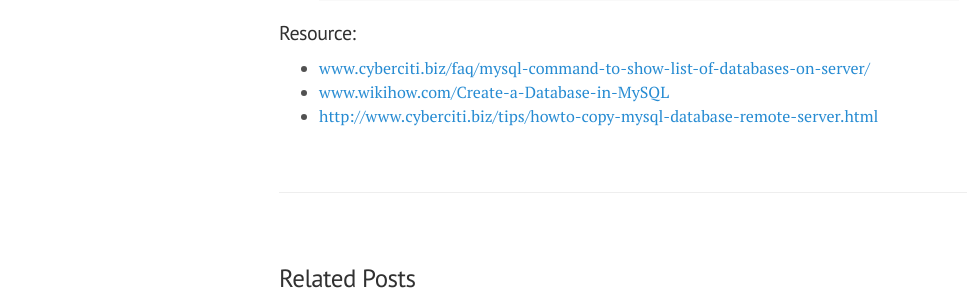
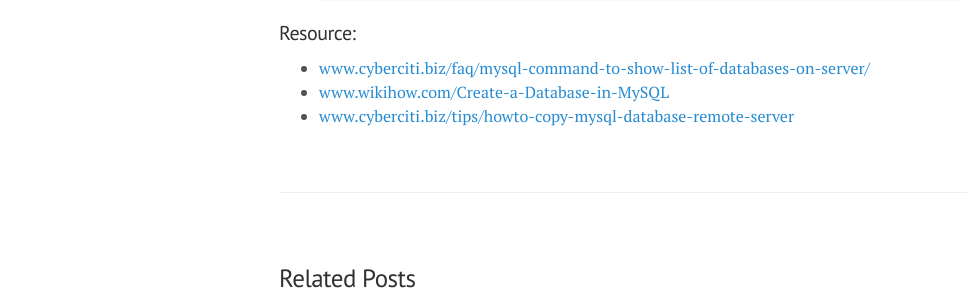
Before and after one commit to usunyu/usunyu.github.io, a Jekyll site: the page built from note/_posts/2014-12-07-mysql-tips.markdown, in a window 1280 px wide. Shown: the part 1117-1417 px from the top of the page, without its empty margins (1-968 px from the left). Built offline with Jekyll 4.4.1, drawn with Linux system fonts in a browser that asks for light colours; Markdown is read by kramdown in place of the engine named in the settings; some of the changed lines change nothing that is shown.

Commit message:
post nit

```diff
--- a/note/_posts/2014-12-07-mysql-tips.markdown
+++ b/note/_posts/2014-12-07-mysql-tips.markdown
@@ -40,4 +40,4 @@ $ mysql -u user -p db-name < db-name.out
 #### Resource:
 * [www.cyberciti.biz/faq/mysql-command-to-show-list-of-databases-on-server/](http://www.cyberciti.biz/faq/mysql-command-to-show-list-of-databases-on-server/)
 * [www.wikihow.com/Create-a-Database-in-MySQL](http://www.wikihow.com/Create-a-Database-in-MySQL)
-* [http://www.cyberciti.biz/tips/howto-copy-mysql-database-remote-server.html](http://www.cyberciti.biz/tips/howto-copy-mysql-database-remote-server.html)
+* [www.cyberciti.biz/tips/howto-copy-mysql-database-remote-server](http://www.cyberciti.biz/tips/howto-copy-mysql-database-remote-server.html)
```
